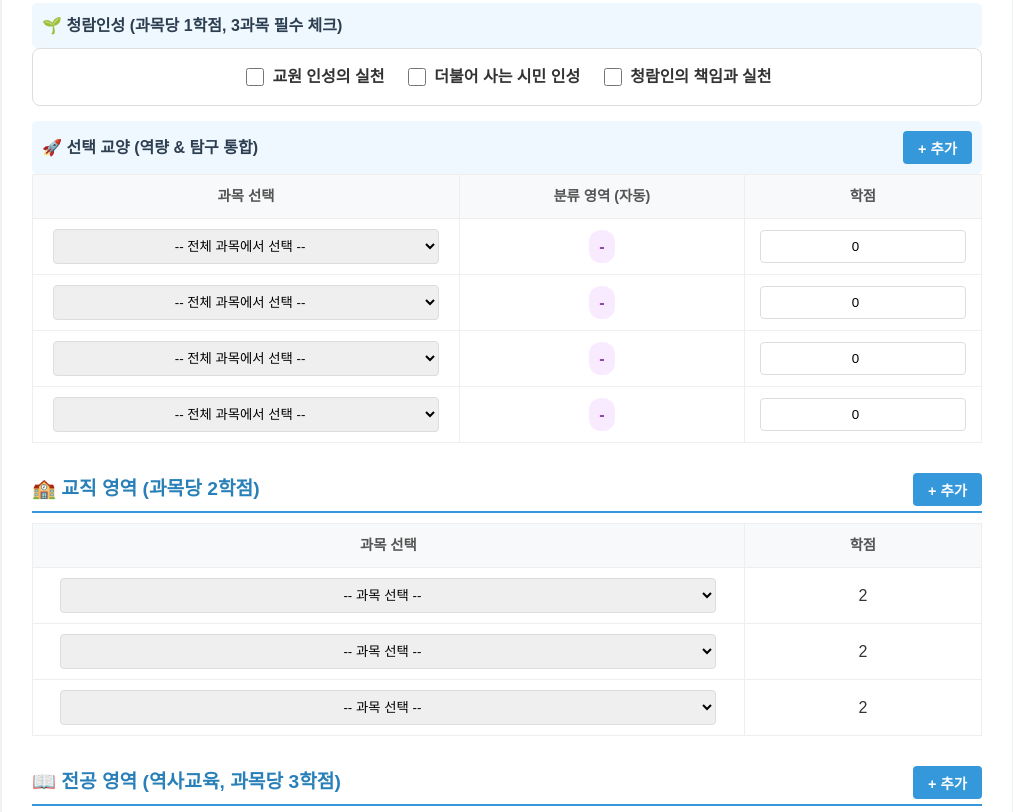
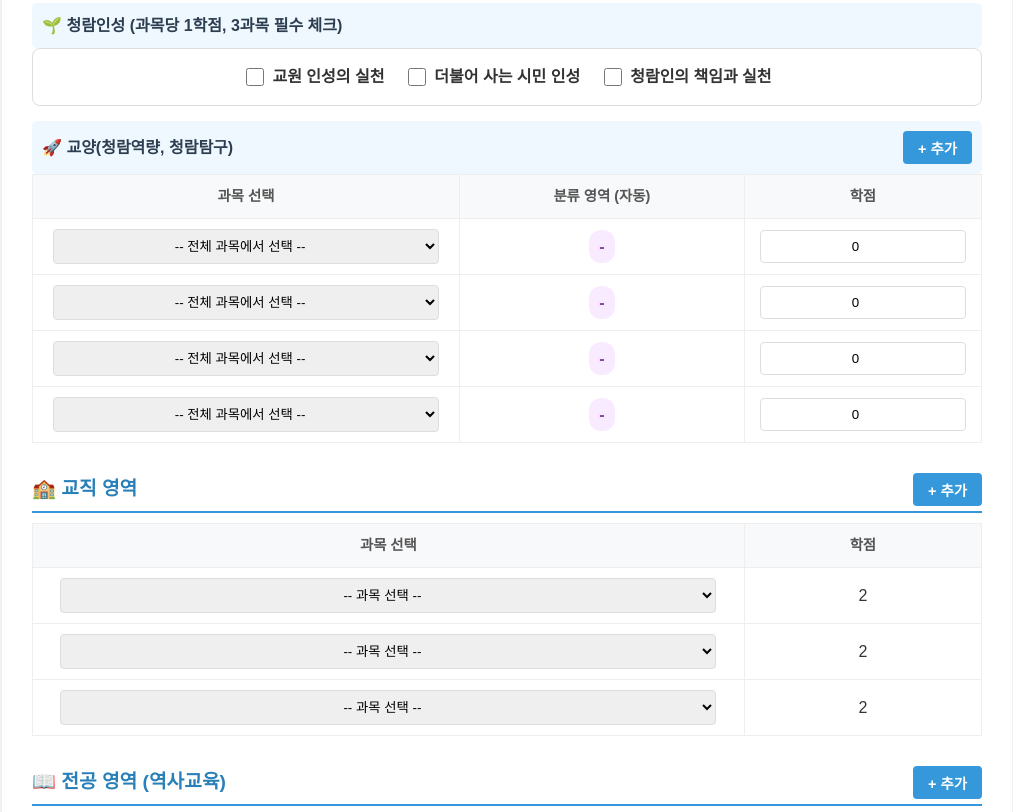
Before and after one commit to chunmi-legend/graduate, a plain HTML site: page index.html in a window 1280 px wide. Shown: the part 308-1120 px from the top of the page, without its empty margins (133-1146 px from the left). Drawn offline with Linux system fonts and the light colour scheme.

Commit message:
Update index.html

```diff
--- a/index.html
+++ b/index.html
@@ -2,7 +2,7 @@
 <html lang="ko">
 <head>
     <meta charset="UTF-8">
-    <title>졸업 이수 학점 계산기 (복수전공 4개 학과 완벽 지원)</title>
+    <title>졸업 이수 학점 계산기 </title>
     <style>
         body { font-family: 'Malgun Gothic', sans-serif; padding: 20px; background-color: #f4f7f6; color: #333; line-height: 1.6; }
         .container { max-width: 950px; margin: auto; background: white; padding: 30px; border-radius: 12px; box-shadow: 0 4px 15px rgba(0,0,0,0.05); }
@@ -84,7 +84,7 @@
     </div>
 
     <div class="sub-header">
-        <span>🚀 선택 교양 (역량 & 탐구 통합)</span>
+        <span>🚀 교양(청람역량, 청람탐구) </span>
         <button class="add-btn" onclick="addGyoyangRow()">+ 추가</button>
     </div>
     <table>
@@ -94,7 +94,7 @@
     </table>
 
     <div class="section-header">
-        <div class="section-title">🏫 교직 영역 (과목당 2학점)</div>
+        <div class="section-title">🏫 교직 영역 </div>
         <button class="add-btn" onclick="addTeachingRow()">+ 추가</button>
     </div>
     <table>
@@ -104,7 +104,7 @@
     </table>
 
     <div class="section-header">
-        <div class="section-title">📖 전공 영역 (역사교육, 과목당 3학점)</div>
+        <div class="section-title">📖 전공 영역 (역사교육)</div>
         <button class="add-btn" onclick="addMajorRow()">+ 추가</button>
     </div>
     <table>
```
